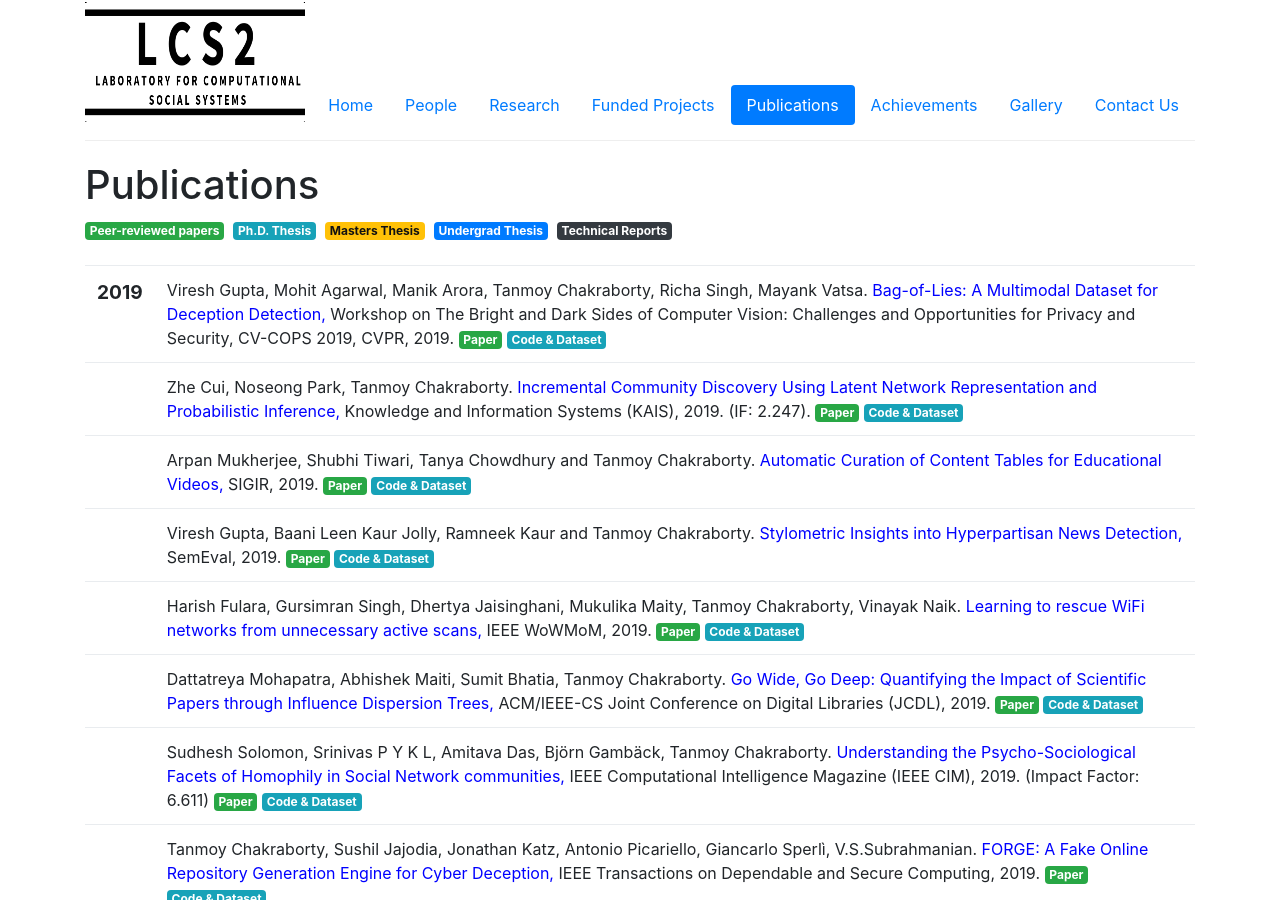
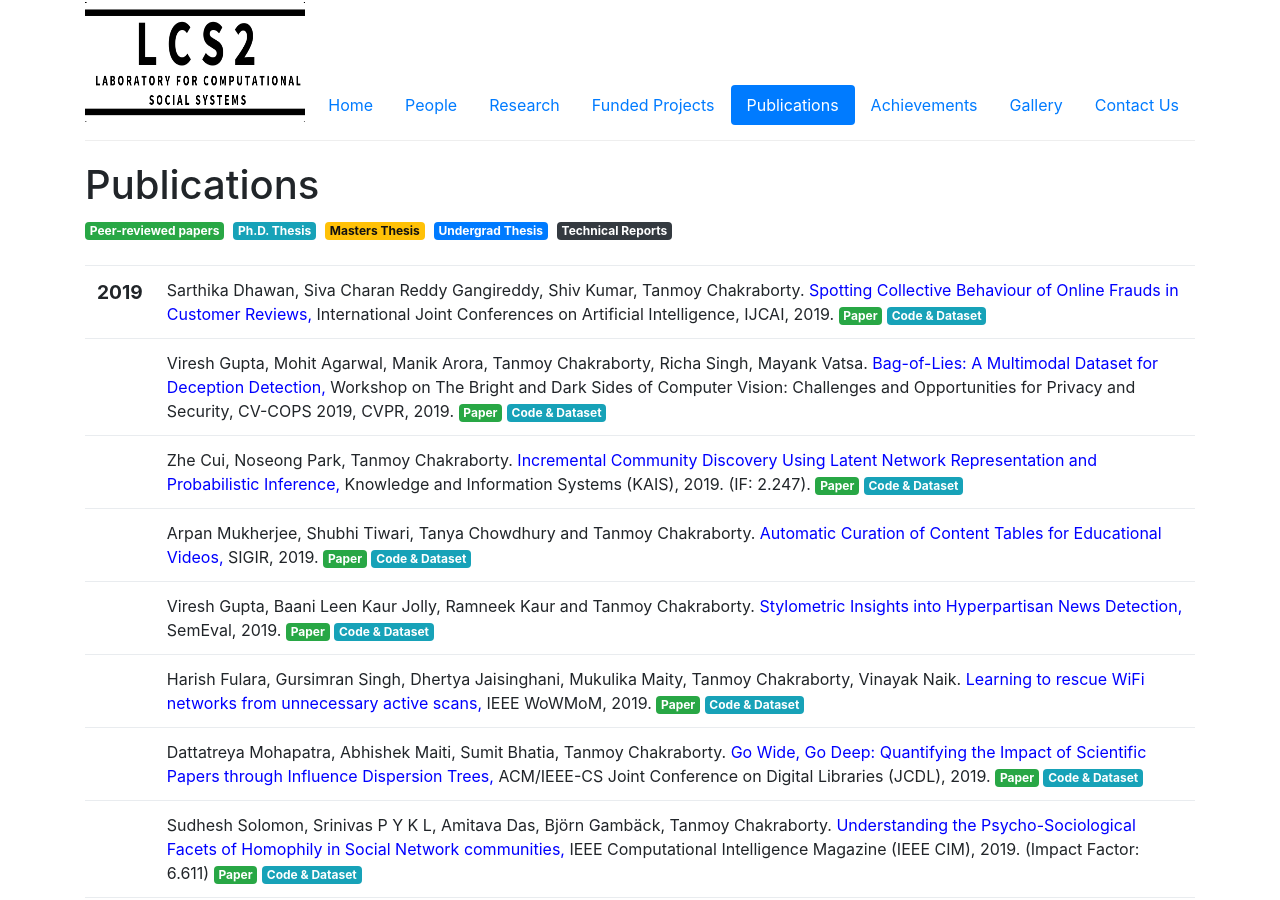
Before and after one commit to LCS2-IIITD/webpage, a Jekyll site: the page built from publications.html, in a window 1280 px wide and 900 px high. Built offline with Jekyll 4.4.1, drawn with Linux system fonts in a browser that asks for light colours.

Commit message:
Added IJCAI paper

```diff
--- a/_includes/pubs.html
+++ b/_includes/pubs.html
@@ -17,6 +17,23 @@
 			<td>
 				<span class="date">
 					<big><strong>2019</strong></big><br />
+				</span>
+			</td>
+			<td class="publication">
+				<!--<span class="pubtitle">
+					<a href="https://www.asdfasdf.asdfasdf.asdfasdfads">[PDF]</a>
+					<a href="https://www.asdfasdf.asdfasdf.asdfasdfads">[Code]</a>
+					<a href="https://www.asdfasdf.asdfasdf.asdfasdfads">[Dataset]</a>
+				</span><br />-->
+				Sarthika Dhawan, Siva Charan Reddy Gangireddy, Shiv Kumar, Tanmoy Chakraborty. <font color="blue">Spotting Collective Behaviour of Online Frauds in Customer Reviews,</font> International Joint Conferences on Artificial Intelligence, IJCAI, 2019. <a href="#" style="text-decoration: none"><span class="badge badge-success">Paper</span>&nbsp;</a><a href="#" style="text-decoration: none"><span class="badge badge-info">Code & Dataset</span></a>
+				<span class="links">
+				</span>
+			</td>
+			</tr>
+			<tr>
+			<td>
+				<span class="date">
+					<!-- <big><strong>2019</strong></big><br /> -->
 				</span>
 			</td>
 			<td class="publication">
```
Also changed, not shown: _posts/2019-04-25-CVPR.md (+1 -1 lines), _posts/2019-05-10-ijcai.md (added, +6 -0 lines), 5 other files.
